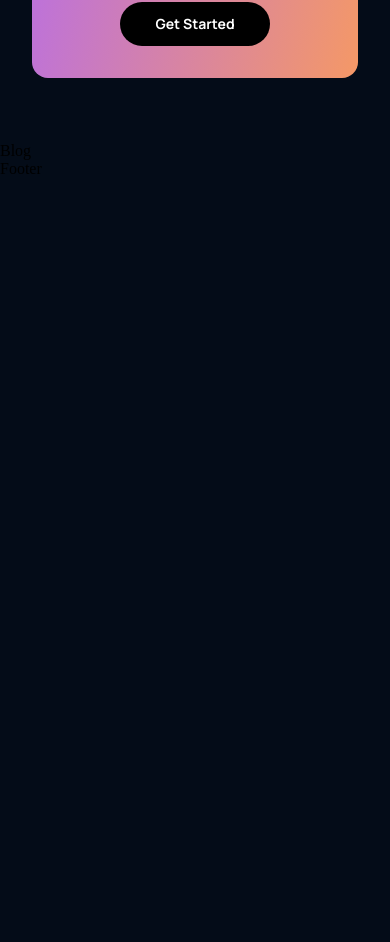
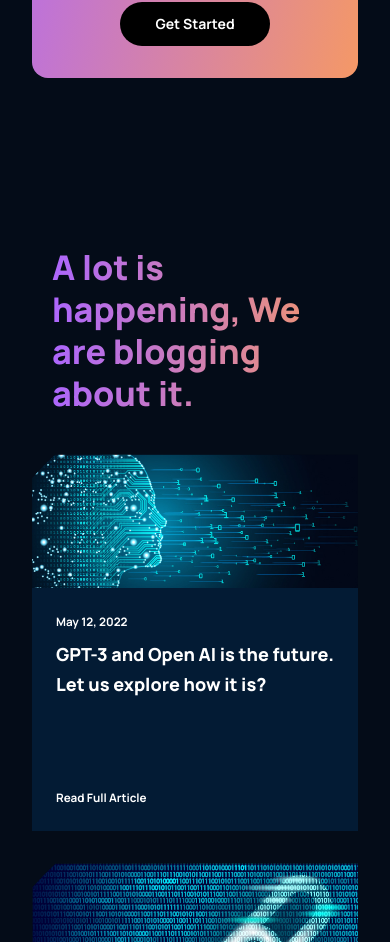
Before and after one commit to Sebastian-Cuello/UX-UI-Web-React-GPT-3, a React (Create React App) app: page / in a window 390 px wide. Shown: the part 4305-5247 px from the top of the page. Before the commit the page ends 4483 px from the top, so only its background shows below. Built offline with nearby package versions, Linux system fonts and the light colour scheme.

Commit message:
Blog section done / Ipad air and mini img correction done

```diff
--- a/src/components/article/Article.jsx
+++ b/src/components/article/Article.jsx
@@ -1,10 +1,19 @@
 import React from 'react';
 import './article.css';
 
-const Article = () => {
+const Article = ({ imgUrl, date, title}) => {
   return (
-    <div>
-        Article
+    <div className='gpt3__blog-container_article'>
+      <div className='gpt3__blog-container_article-image'>
+        <img src={imgUrl} alt="blog" />
+      </div>
+      <div className='gpt3__blog-container_article-content'>
+       <div>
+         <p>{date}</p>
+         <h3>{title}</h3>
+       </div>
+       <p>Read Full Article</p>
+      </div>
     </div>
   )
 }
--- a/src/components/article/article.css
+++ b/src/components/article/article.css
@@ -0,0 +1,60 @@
+.gpt3__blog-container_article {
+    width: 100%;
+    height: 100%;
+
+    display: flex;
+    flex-direction: column;
+    background: var(--color-footer);
+}
+
+.gpt3__blog-container_article-image {
+    width: 100%;
+    height: 100%;
+    background: var(--color-bg);
+}
+
+.gpt3__blog-container_article-image img {
+    width: 100%;
+    height: 100%;
+}
+
+.gpt3__blog-container_article-content {
+    display: flex;
+    flex-direction: column;
+    justify-content: space-between;
+
+    padding: 1rem 1.5rem;
+    height: 100%;
+}
+
+.gpt3__blog-container_article-content p {
+    font-family: var(--font-family);
+    font-size: 11.65px;
+    font-weight: 700;
+    line-height: 35px;
+
+    color: #fff;
+}
+
+.gpt3__blog-container_article-content h3 {
+    font-family: var(--font-family);
+    font-size: 25.11px;
+    font-weight: 800;
+    line-height: 30.30px;
+
+    color: #fff;
+    margin-bottom: 5rem;
+    cursor: pointer;
+}
+
+.gpt3__blog-container_article-content p:last-child {
+    cursor: pointer;
+}
+
+
+@media screen and (max-width: 550px) {
+    .gpt3__blog-container_article-content h3 {
+        font-size: 18px;
+        line-height: 25p;
+    }
+}
--- a/src/containers/blog/Blog.jsx
+++ b/src/containers/blog/Blog.jsx
@@ -1,10 +1,25 @@
 import React from 'react';
+import { Article } from '../../components';
+import { blog01, blog02, blog03, blog04, blog05} from './imports';
 import './blog.css';
 
 const Blog = () => {
   return (
-    <div>
-        Blog
+    <div className='gpt3__blog section__padding' id='blog'>
+      <div className='gpt3__blog-heading'>
+        <h1 className='gradient__text'>A lot is happening, We are blogging about it.</h1>
+        <div className='gpt3__blog-container'>
+          <div className='gpt3__blog-container_groupA'>
+            <Article imgUrl={blog01} date="May 12, 2022" title="GPT-3 and Open AI is the future. Let us explore how it is?"/>
+          </div>
+          <div className='gpt3__blog-container_groupB'>
+            <Article imgUrl={blog02}date="May 12, 2022" title="GPT-3 and Open AI is the future. Let us explore how it is?"/>
+            <Article imgUrl={blog03}date="May 12, 2022" title="GPT-3 and Open AI is the future. Let us explore how it is?"/>
+            <Article imgUrl={blog04}date="May 12, 2022" title="GPT-3 and Open AI is the future. Let us explore how it is?"/>
+            <Article imgUrl={blog05}date="May 12, 2022" title="GPT-3 and Open AI is the future. Let us explore how it is?"/>
+          </div>
+        </div>
+      </div>
     </div>
   )
 }
--- a/src/containers/blog/blog.css
+++ b/src/containers/blog/blog.css
@@ -0,0 +1,78 @@
+.gpt3__blog {
+    display: flex;
+    flex-direction: column;
+}
+
+.gpt3__blog-heading {
+    width: 100%;
+    text-align: left;
+    margin-bottom: 5rem;
+}
+
+.gpt3__blog-heading h1 {
+    font-size: 62px;
+    line-height: 75px;
+    font-family: var(--font-family);
+    font-weight: 800;
+    margin: 40px 20px;
+}
+
+.gpt3__blog-container {
+    display: flex;
+    flex-direction: row;
+}
+
+.gpt3__blog-container_groupA {
+    flex: 0.75;
+    margin-right: 2rem;
+}
+
+.gpt3__blog-container_groupB {
+    flex: 1;
+
+    display:grid;
+    grid-template-columns: repeat(2, 1fr);
+    grid-gap: 2rem;
+}
+
+@media screen and (max-width: 990px) {
+    .gpt3__blog-container {
+        flex-direction: column-reverse;
+    }
+
+
+    .gpt3__blog-container_groupA {
+        margin: 2rem 0;
+    }
+
+    .gpt3__blog-container_groupA .gpt3__blog-container_article  {
+       width: 48%;
+    }
+
+    .gpt3__blog-container_groupA .gpt3__blog-container_article-image {
+        height: 250px;
+    }
+}
+
+@media screen and (max-width: 700px) {
+    .gpt3__blog-container_groupB {
+        grid-template-columns: repeat(1, 1fr);
+    }
+
+    .gpt3__blog-container_groupA .gpt3__blog-container_article  {
+       width: 100%;
+    }
+
+    .gpt3__blog-heading h1 {
+        font-size: 46px;
+        line-height: 52px;
+    }
+}
+
+@media screen and (max-width: 550px) {
+    .gpt3__blog-heading h1 {
+        font-size: 34px;
+        line-height: 42px;
+    }
+
+}
--- /dev/null
+++ b/src/containers/blog/imports.js
@@ -0,0 +1,13 @@
+import blog01 from '../../assets/blog01.png';
+import blog02 from '../../assets/blog02.png';
+import blog03 from '../../assets/blog03.png';
+import blog04 from '../../assets/blog04.png';
+import blog05 from '../../assets/blog05.png';
+
+export {
+    blog01,
+    blog02,
+    blog03,
+    blog04,
+    blog05
+}
--- a/src/containers/possibility/possibility.css
+++ b/src/containers/possibility/possibility.css
@@ -64,7 +64,6 @@
     }
 
     .gpt3__possibility-image img {
-        width: unset;
         height: unset;
     }
 
```
